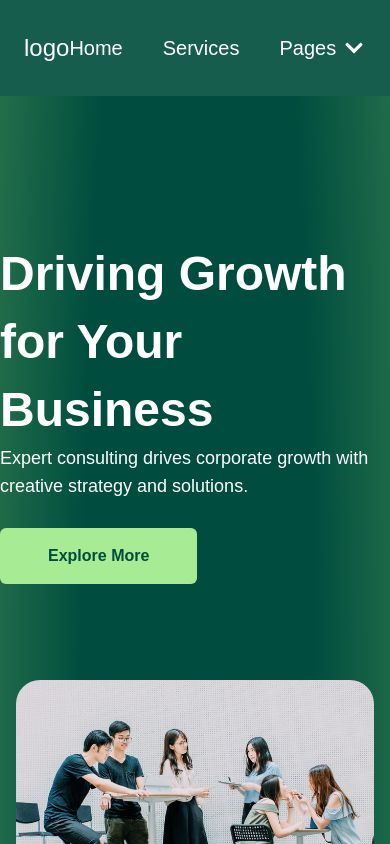
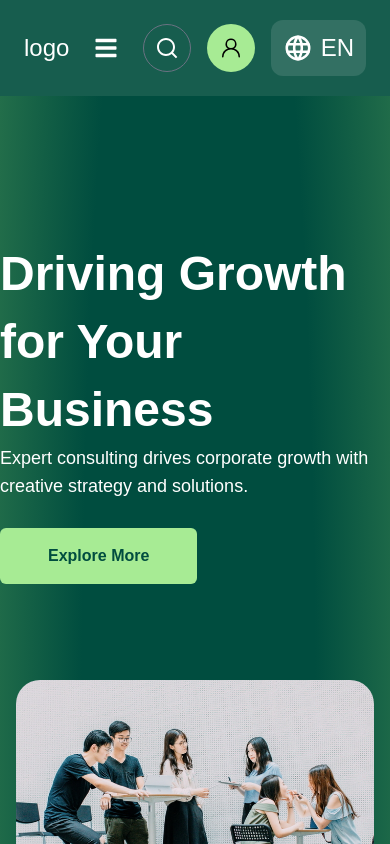
Before and after one commit to book-an-appoinment/client, a React (Vite) app: page / in a window 390 px wide. Shown: the top 844 px of the page. Built offline with nearby package versions, Linux system fonts and the light colour scheme.

Commit message:
navbar, header and footer responsive

```diff
--- a/src/Pages/Footer.jsx
+++ b/src/Pages/Footer.jsx
@@ -35,18 +35,19 @@ const Footer = () => {
               </p>
             </div>
             <div className="w-1/2 flex justify-between">
-              {footerNavData.map((item) => {
+              {footerNavData.map((item, i) => {
                 return (
-                  <div>
+                  <div key={i}>
                     <p className="text-xl font-semibold text-white font-railway mb-3.5">
                       {item.header}
                     </p>
                     <div>
-                      {item.links.map((navItem) => {
+                      {item.links.map((navItem, i) => {
                         return (
                           <Link
                             to={navItem.url}
                             className="text-white opacity-50 text-[18px] block font-normal"
+                            key={i}
                           >
                             {navItem.Label}
                           </Link>
@@ -67,10 +68,13 @@ const Footer = () => {
               Copyright 2024 <span className="font-bold">Financy</span> reserved
             </p>
             <div className="flex gap-4 py-5">
-              {icons.map((item) => {
+              {icons.map((item, i) => {
                 const SelectedIcon = item.icon;
                 return (
-                  <p className="border-[1.5px] border-white rounded-full flex items-center justify-center p-2">
+                  <p
+                    key={i}
+                    className="border-[1.5px] border-white rounded-full flex items-center justify-center p-2"
+                  >
                     <SelectedIcon className="text-white" />
                   </p>
                 );
@@ -79,9 +83,9 @@ const Footer = () => {
           </div>
 
           {/* ===newsLetter=== */}
-          <div className="w-full bg-light-green p-[60px] rounded-[20px] flex justify-between items-center">
+          <div className="w-2/8 lg:w-full bg-light-green p-[60px] rounded-[20px] lg:flex justify-between items-center">
             <div className="flex gap-2">
-              <p className="bg-black rounded-full flex items-center justify-center p-6">
+              <p className="bg-black rounded-full flex items-center justify-center lg:p-6 px-3">
                 <FaMessage className="text-white text-xl" />
               </p>
               <div>
@@ -93,7 +97,7 @@ const Footer = () => {
                 </p>
               </div>
             </div>
-            <div>
+            <div className="mt-10">
               <div className="relative w-full max-w-md">
                 <input
                   type="text"
--- a/src/components/Layout/Navbar.jsx
+++ b/src/components/Layout/Navbar.jsx
@@ -1,36 +1,63 @@
+import { useState } from "react";
 import { Link } from "react-router-dom";
-import { FaChevronDown } from "react-icons/fa";
+import { FaChevronDown, FaBars, FaTimes } from "react-icons/fa";
 import { RiSearchLine } from "react-icons/ri";
 import { GoPerson } from "react-icons/go";
 import { TbWorld } from "react-icons/tb";
 
 const Navbar = () => {
+  const [menuOpen, setMenuOpen] = useState(false);
+
   return (
-    <nav className="bg-[#175D4E] text-white py-5 px-6 flex gap-4 ">
+    <nav className="bg-[#175D4E] text-white py-5 px-6">
       <div className="flex justify-between items-center w-full lg:w-[1320px] mx-auto">
-        <div className="text-2xl"> logo</div>
-        <div className="flex items-center gap-10">
-          <Link to="/" className="hover:underline text-xl">
+        <div className="text-2xl">logo</div>
+
+        {/* Mobile Menu Button */}
+        <button
+          className="lg:hidden text-2xl"
+          onClick={() => setMenuOpen(!menuOpen)}
+        >
+          {menuOpen ? <FaTimes /> : <FaBars />}
+        </button>
+
+        {/* Navigation Links */}
+        <div
+          className={`lg:flex items-center gap-10 ${
+            menuOpen
+              ? "flex flex-col absolute top-16 left-0 w-full bg-[#175D4E] p-5"
+              : "hidden"
+          } lg:static lg:flex-row lg:bg-transparent lg:p-0`}
+        >
+          <Link
+            to="/"
+            className="hover:underline text-xl block lg:inline-block"
+          >
             Home
           </Link>
-          <Link to="/about" className="hover:underline text-xl">
+          <Link
+            to="/about"
+            className="hover:underline text-xl block lg:inline-block"
+          >
             Services
           </Link>
           <Link
             to="/contact"
             className="hover:underline flex items-center gap-2 text-xl"
           >
-            Pages
-            <span className="">
-              <FaChevronDown />
-            </span>
+            Pages <FaChevronDown />
           </Link>
-          <Link to="/book-appointment" className="hover:underline text-xl">
+          <Link
+            to="/book-appointment"
+            className="hover:underline text-xl block lg:inline-block"
+          >
             Pricing
           </Link>
         </div>
-        <div className="flex justify-center items-center gap-4">
-          <div className="w-12 h-12 rounded-full border-1 border-gray-500 flex justify-center items-center">
+
+        {/* Right Section */}
+        <div className="flex items-center gap-4">
+          <div className="w-12 h-12 rounded-full border border-gray-500 flex justify-center items-center">
             <RiSearchLine className="text-2xl" />
           </div>
           <div className="w-12 h-12 rounded-full bg-light-green flex justify-center items-center text-black">
```
